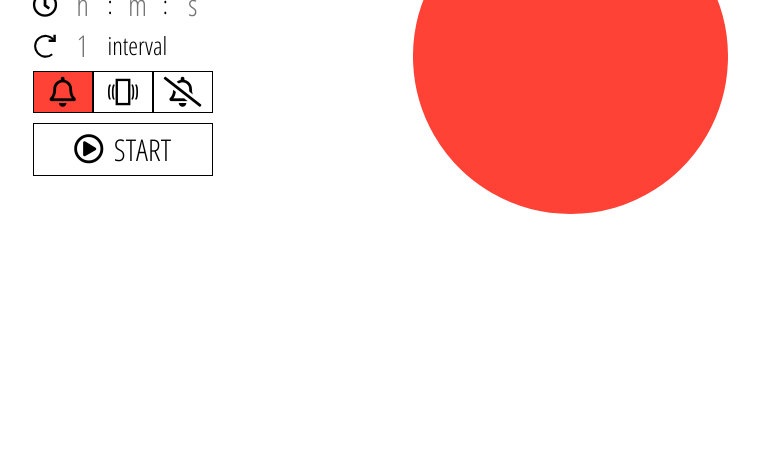
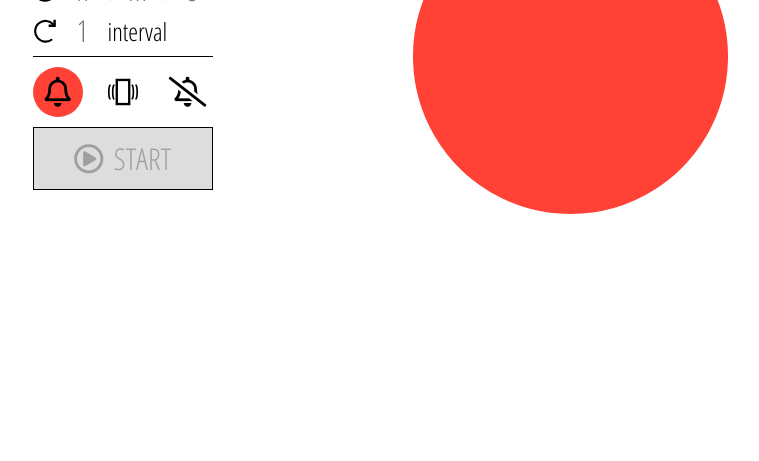
Before and after one commit to kopplr/visual-countdown-intervals, a React app: page / in a window 1280 px wide. Shown: the part 339-800 px from the top of the page, without its empty margins (270-1029 px from the left). Built offline with nearby package versions, Linux system fonts and the light colour scheme.

Commit message:
usability updates

```diff
--- a/src/index.css
+++ b/src/index.css
@@ -57,14 +57,15 @@ button {
 	font-family: "Open Sans Condensed", sans-serif;
 	font-size: 30px;
 	background-color: white;
-	border: 1px solid black;
-	padding: 5px;
+	border: none;
+	padding: 10px;
 	margin: 5px 0;
 	cursor: pointer;
 	display:flex;
 	align-items: center;
 	justify-content: center;
-	width: 60px;
+	width: 50px;
+	border-radius: 50%;
 
 }
 .bigButton i {
@@ -76,10 +77,17 @@ button, input {
     outline-style: initial;
     outline-width: 0px;
 }
-button:hover {
-	background-color: #DDDDDD;
+.bigButton {
+	width: 180px;
+	border: 1px solid black;
+	border-radius: initial;
 }
-.bigButton {
+#soundControl button {
+	border-right: none;
+}
+#soundControl {
+	display: flex;
+	justify-content: space-between;
 	width: 180px;
 }
 #root {
@@ -116,6 +124,9 @@ button:hover {
 	display: flex;
 	flex-direction: column;
 	width: 180px;
+	border-bottom: 1px solid black;
+	margin-bottom: 5px;
+	padding-bottom: 5px;
 }
 #countdownInfo {
 	width: 180px;
@@ -134,4 +145,23 @@ button:hover {
 }
 .highlightClass {
 	background-color: #FF4136;
+	cursor: default;
+	/*color: #111;	*/
 }
+.notReady {
+/*	background-color: #DDDDDD;
+	cursor: not-allowed;*/
+	border: 1px solid #FF4136;
+}
+.ready {
+	border: 1px solid #FF4136;
+}
+button:disabled {
+	background-color: #DDDDDD;
+	cursor: not-allowed;
+}
+.userInput {
+	border-bottom: 1px solid black;
+    padding-bottom: 5px;
+    margin-bottom: 5px;
+}
--- a/src/index.js
+++ b/src/index.js
@@ -93,7 +93,7 @@ class VisualCountdownIntervals extends React.Component {
 
       case 'stopped':
         let originalSeconds = this.state.originalTime.time.h*3600+this.state.originalTime.time.m*60+this.state.originalTime.time.s;
-        if(originalSeconds) {
+        if(originalSeconds) { // Check to see if a time interval has been set
           let originalTime = Object.assign({}, this.state.originalTime);
           originalTime.seconds = originalSeconds;
           this.setState({time: this.state.originalTime.time, seconds: originalSeconds});
@@ -131,7 +131,7 @@ class VisualCountdownIntervals extends React.Component {
     if (seconds === 0) {
       if (this.state.interval === this.totalIntervals) { // Intervals over
         if (this.state.soundStatus === 'on') {
-          document.getElementById('axwudioplayer').play();
+          document.getElementById('audioplayer').play();
         }
         if (this.state.soundStatus === 'on' || this.state.soundStatus === 'vibrate') {
           window.navigator.vibrate([1000,1000]);
@@ -141,7 +141,12 @@ class VisualCountdownIntervals extends React.Component {
         this.setState({interval: 1});
       }
       else { // More intervals to go
-        document.getElementById('audioplayer').play();
+        if (this.state.soundStatus === 'on') {
+          document.getElementById('audioplayer').play();
+        }
+        if (this.state.soundStatus === 'on' || this.state.soundStatus === 'vibrate') {
+          window.navigator.vibrate([1000,1000]);
+        }
         window.navigator.vibrate([1000]);
         this.setState({seconds: this.state.originalTime.seconds}, this.componentDidMount());
         this.addInterval();
@@ -182,7 +187,7 @@ class VisualCountdownIntervals extends React.Component {
   handleSoundChange(event) {
     console.log(event.name);
     console.log(event.target);
-    console.log(event);
+    console.log(event.target.id);
     this.setState({soundStatus: event.target.id});
   }
 
@@ -190,7 +195,6 @@ class VisualCountdownIntervals extends React.Component {
   render() {
     const status = (this.state.countdownStatus === 'started') ? 'PAUSE' : 'START';
     const visibilityClass = (this.state.countdownStatus === 'stopped') ? 'hidden' : 'show';
-    (this.state.soundStatus === 'on')
     return(
       <div id="container">
 
@@ -214,12 +218,12 @@ class VisualCountdownIntervals extends React.Component {
             </div>
           </div>
           <div id="soundControl">
-            <button onClick={this.handleSoundChange.bind(this)} className={this.state.soundStatus === "on" ? "highlightClass" : ""}><i id="on" className="far fa-bell"></i></button>
-            <button onClick={this.handleSoundChange.bind(this)} className={this.state.soundStatus === "vibrate" ? "highlightClass" : ""}><img id="vibrate" src={VibrateImg} width="30px" height="30px" alt="vibrate-icon"></img></button>
-            <button  onClick={this.handleSoundChange.bind(this)} className={this.state.soundStatus === "off" ? "highlightClass" : ""}><i id="off" className="far fa-bell-slash"></i></button>
+            <button value="soundOn" id="on" onClick={this.handleSoundChange.bind(this)} className={this.state.soundStatus === "on" ? "highlightClass" : "noHighlight"}><i id="on" className="far fa-bell"></i></button>
+            <button value="vibrate" id="vibrate" onClick={this.handleSoundChange.bind(this)} className={this.state.soundStatus === "vibrate" ? "highlightClass" : "noHighlight"}><img id="vibrate" src={VibrateImg} width="30px" height="30px" alt="vibrate-icon"></img></button>
+            <button value="soundOff" id="off"onClick={this.handleSoundChange.bind(this)} className={this.state.soundStatus === "off" ? "highlightClass" : "noHighlight"}><i id="off" className="far fa-bell-slash"></i></button>
           </div>
           <div id="startButton">
-            <button className="bigButton" onClick={this.handleButtonTimer.bind(this)}>{this.state.countdownStatus === 'stopped' ||  this.state.countdownStatus === 'paused'? <i className="far fa-play-circle"></i> : <i className="far fa-pause-circle"></i>}{status}</button>
+            <button className="bigButton" disabled={!(this.state.originalTime.time.h || this.state.originalTime.time.m || this.state.originalTime.time.s)} onClick={this.handleButtonTimer.bind(this)}>{this.state.countdownStatus === 'stopped' ||  this.state.countdownStatus === 'paused'? <i className="far fa-play-circle"></i> : <i className="far fa-pause-circle"></i>}{status}</button>
           </div>
           <div id="countdownInfo">
             <div id="countdownTimer" className={visibilityClass}>
```
